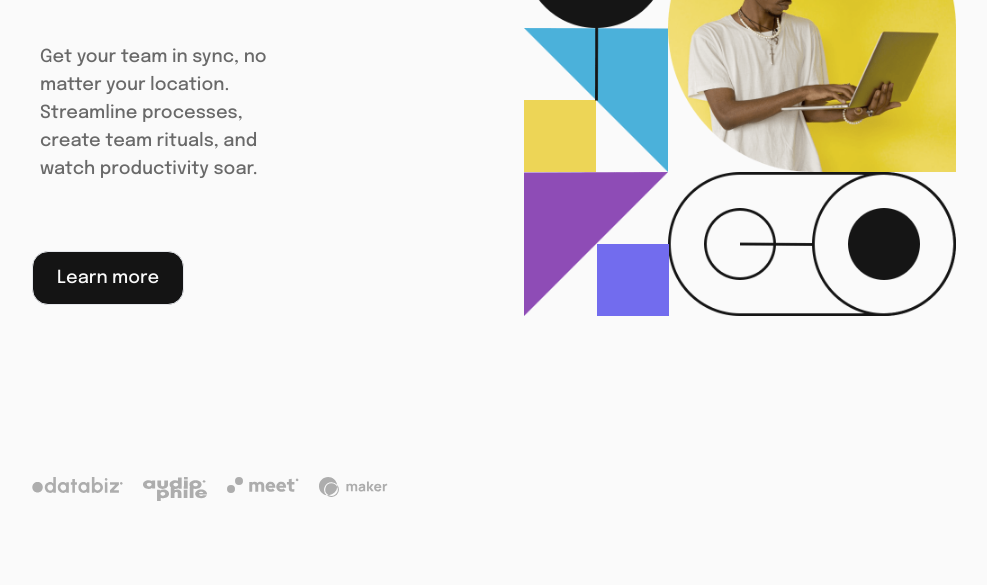
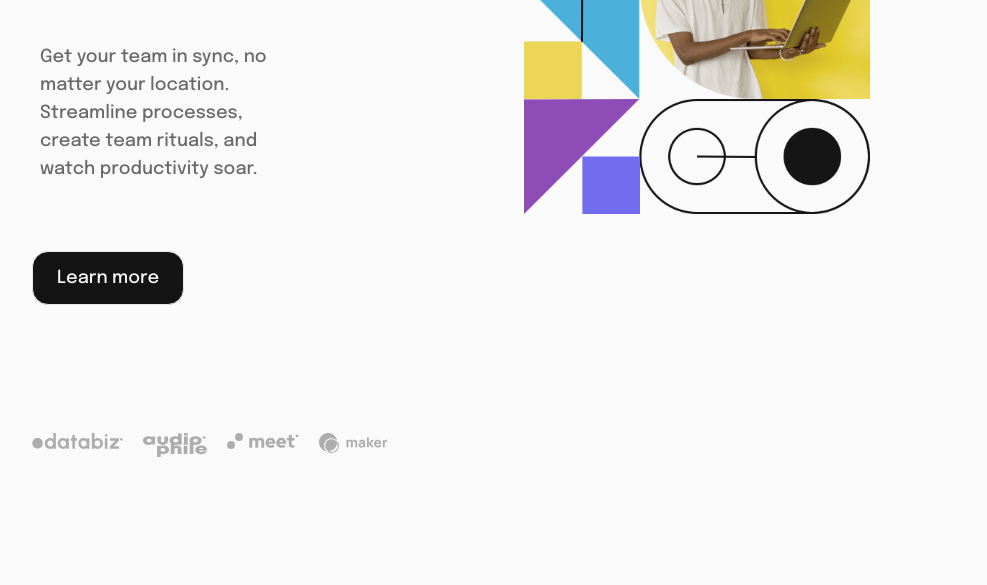
Before and after one commit to Jessepelumi/snap, a website: page public/index.html in a window 1280 px wide. Shown: the part 613-1198 px from the top of the page, without its empty margins (156-1143 px from the left). After the commit the page ends 1110 px from the top, so only its background shows below. Drawn offline with Linux system fonts and the light colour scheme.

Commit message:
finished with grid element

```diff
--- a/public/index.html
+++ b/public/index.html
@@ -57,7 +57,7 @@
     <main class="md:grid md:grid-cols-2 md:gap-20 md:justify-around md:px-32 md:my-10 md: md:items-center">
         <article class="md:order-last">
             <img src="images/image-hero-mobile.png" alt="snap" class="md:hidden">
-            <img src="images/image-hero-desktop.png" alt="snap" class="hidden md:block lg:object-scale-down lg:object-center">
+            <img src="images/image-hero-desktop.png" alt="snap" class="hidden md:block lg:object-scale-down lg:object-center lg:w-4/5">
         </article>
 
         <article class="text-center md:text-start md:px-5 md:w-11/12 md:pt-32">
@@ -73,7 +73,7 @@
                 </button>
             </div>
 
-            <div class="flex justify-between px-3 py-11 md:px-0">
+            <div class="flex justify-between px-3 py-11 md:px-0 md:py-0">
                 <img src="images/client-databiz.svg" alt="databiz" class="h-4">
                 <img src="images/client-audiophile.svg" alt="audiophile" class="h-6 w-16">
                 <img src="images/client-meet.svg" alt="meet" class="h-4">
```
Also changed, not shown: public/styles.css.
